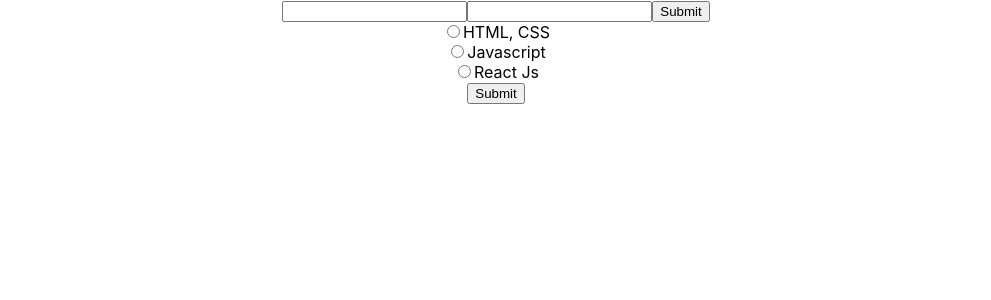
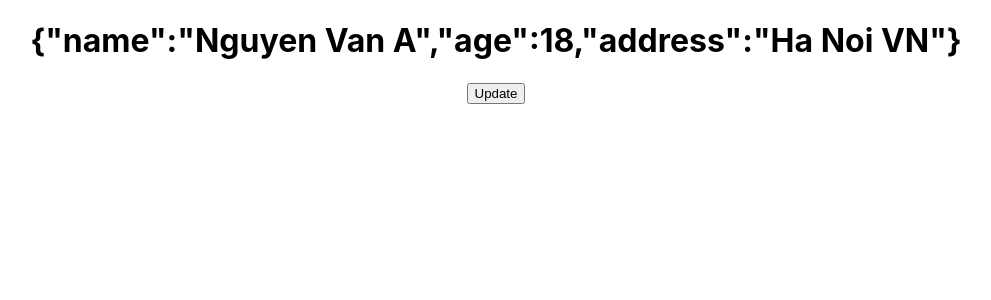
Before and after one commit to trucanhtran/learning_reactjs, a React (Create React App) app: page / in a window 1280 px wide. Shown: the top 300 px of the page, without its empty margins (144-1135 px from the left). Built offline with nearby package versions, Linux system fonts and the light colour scheme.

Commit message:
useState

```diff
--- a/src/App.js
+++ b/src/App.js
@@ -2,60 +2,26 @@ import logo from './logo.svg';
 import './App.css';
 import { useState } from 'react';
 
-const courses = [
-  {
-    id: 1,
-    name: "HTML, CSS"
-  },
-  {
-    id: 2,
-    name: "Javascript"
-  },
-  {
-    id: 3,
-    name: "React Js"
-  }
-]
+const orders = [100, 200, 300];
 
 const App = () => {
+  const [info, setInfo] = useState({
+    name: 'Nguyen Van A',
+    age: 18,
+    address: 'Ha Noi VN'
+  })
 
-  const [name, setName]= useState('')
-  const [email, setEmail]= useState('')
-  const [checked, setChecked] = useState("")
-
-  const handleSubmit = () => {
-    console.log({name, email})
-  }
-
-  const handleRegister = () => {
-    console.log({id: checked})
-  }
+const handleUpdate = () => {
+  setInfo(prev => ({
+    ...prev,
+    bio: 'yeu mau hong'
+  }))
+}
 
   return (
     <div className="App">
-      <input
-        onChange = {e => setName(e.target.value)}
-        value={name}
-      />
-      <input
-        onChange = {e => setEmail(e.target.value)}
-        value={email}
-      />
-      <button onClick={handleSubmit}>Submit</button>
-      <div>
-        {courses.map(course =>(
-          <div key={course.id}>
-          <input
-            type="radio"
-            checked = {checked === course.id}
-            onChange = {() => setChecked(course.id)}
-          />
-          {course.name}
-          </div>))
-
-        }
-      </div>
-      <button onClick={handleRegister}>Submit</button>
+      <h1>{JSON.stringify(info)}</h1>
+      <button onClick={handleUpdate}>Update</button>
     </div>
   );
 }
```
